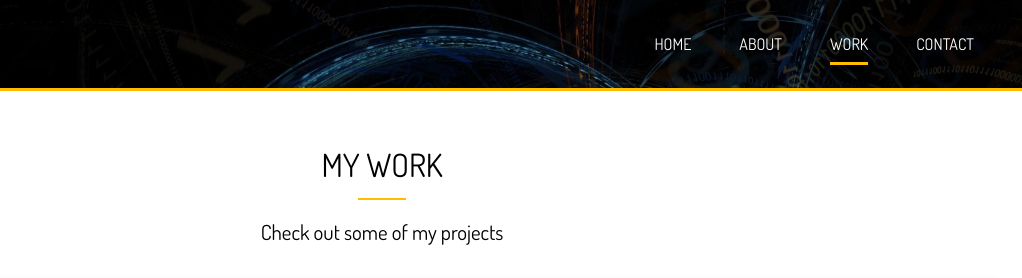
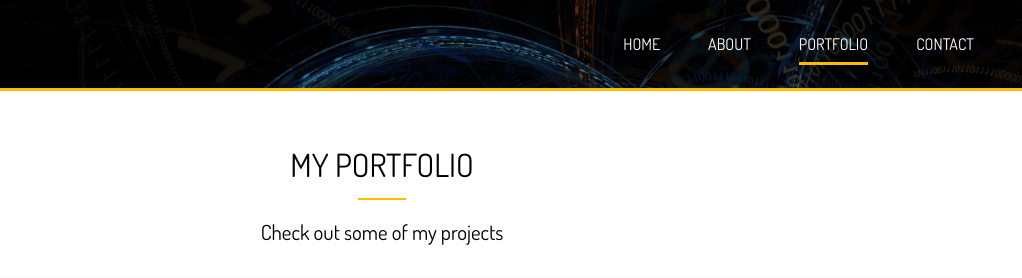
Before and after one commit to OhayoNB/personal-website, a website: page dist/work.html in a window 1280 px wide. Shown: the top 278 px of the page, 258-1280 px from the left. Drawn offline with Linux system fonts and the light colour scheme.

Commit message:
text change

```diff
--- a/dist/work.html
+++ b/dist/work.html
@@ -32,7 +32,7 @@
           <ul>
             <li><a href="index.html">Home</a></li>
             <li><a href="about.html">About</a></li>
-            <li><a href="work.html" class="current">Work</a></li>
+            <li><a href="work.html" class="current">Portfolio</a></li>
             <li><a href="contact.html">Contact</a></li>
           </ul>
         </nav>
@@ -42,7 +42,7 @@
     <!-- Section A: Gallery -->
     <section id="work-a" class="text-center py-3">
       <div class="container">
-        <h2 class="section-title">My Work</h2>
+        <h2 class="section-title">My Portfolio</h2>
         <div class="bottom-line"></div>
         <p class="lead">Check out some of my projects</p>
         <div class="items">
```
Also changed, not shown: dist/about.html (+1 -1 lines), dist/contact.html (+1 -1 lines), dist/index.html (+1 -1 lines), 1 other file.
